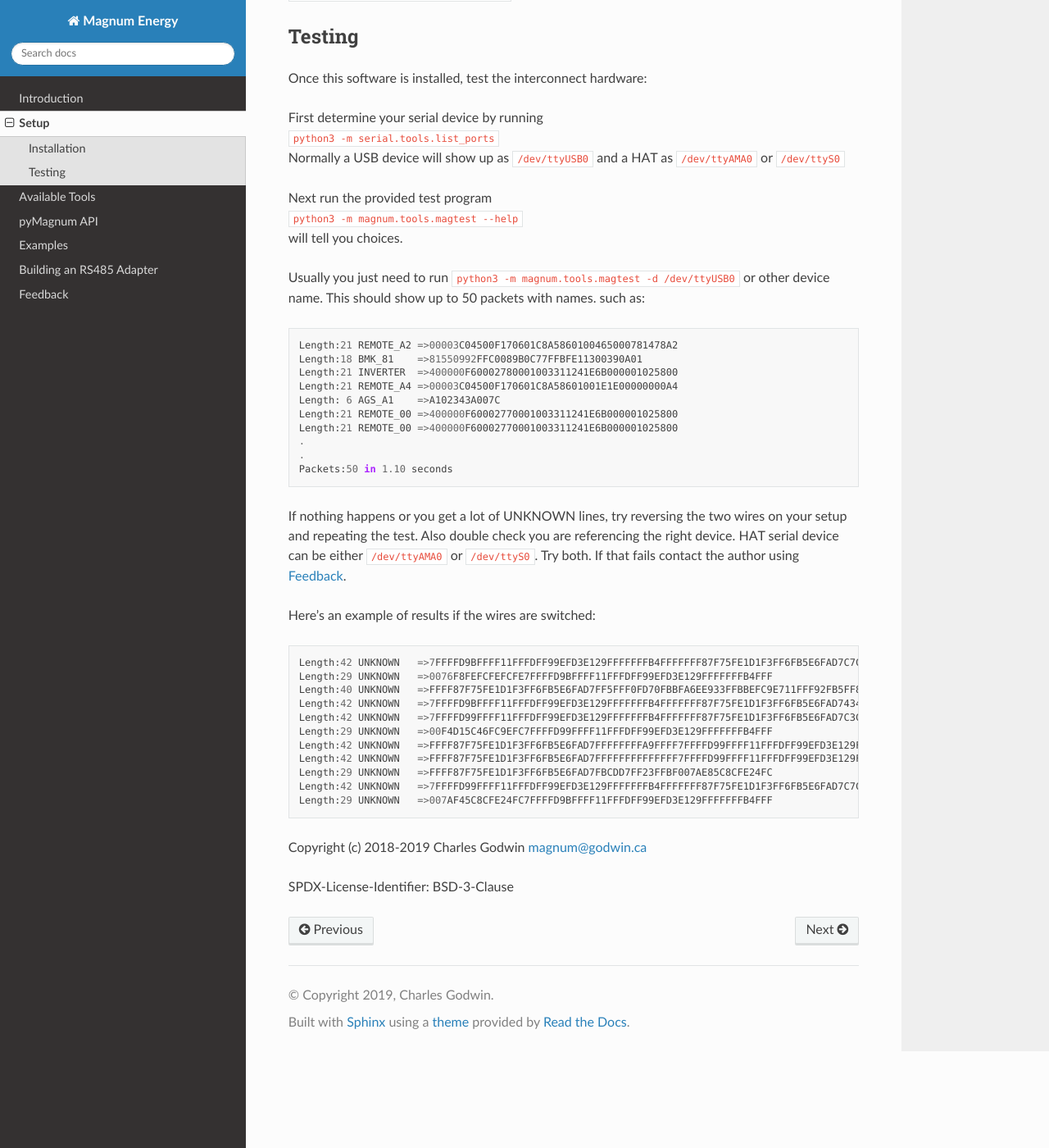
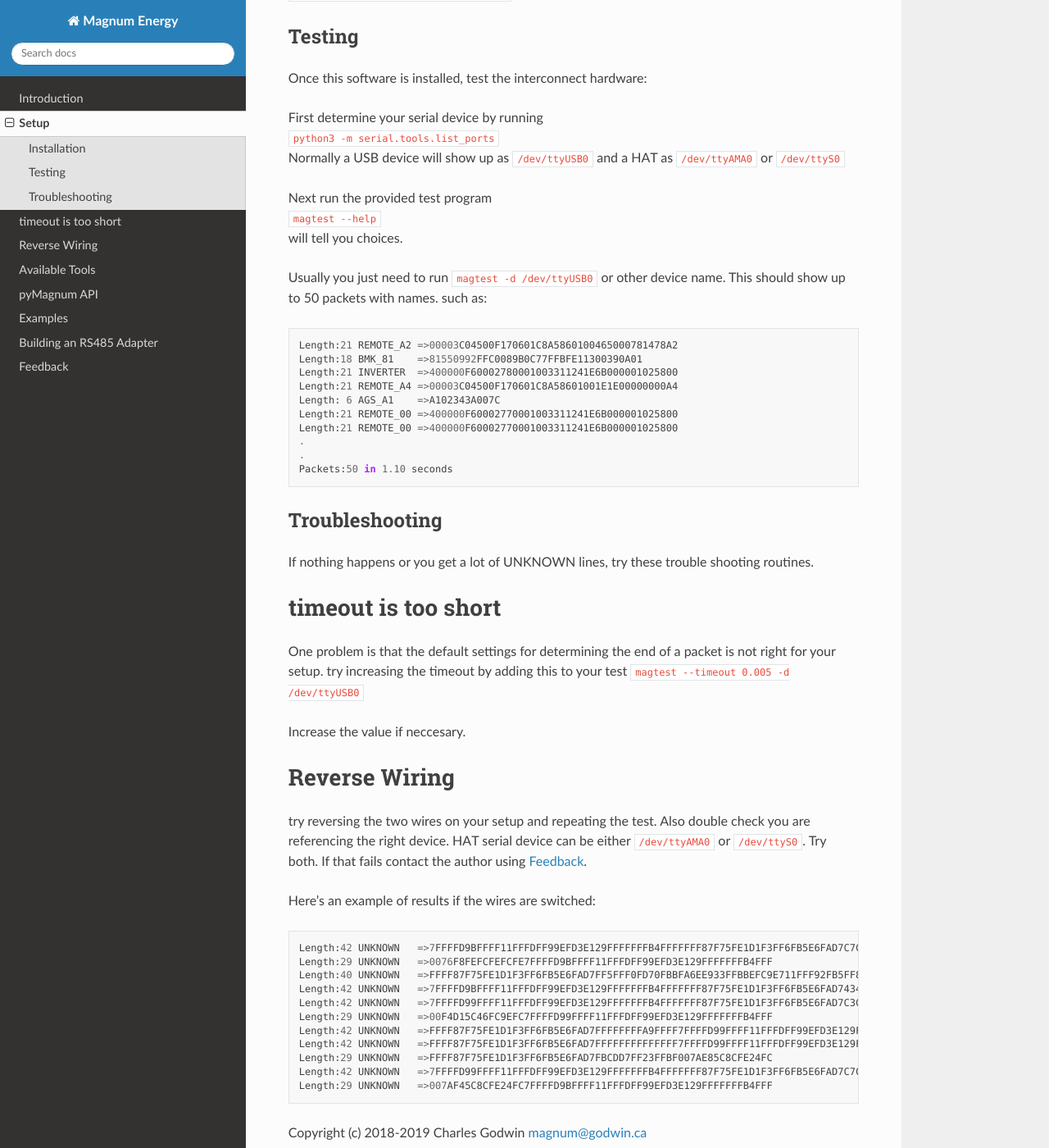
Before and after one commit to CharlesGodwin/pymagnum, a Sphinx documentation site: the page built from docs/installation.rst, in a window 1280 px wide and 1400 px high, scrolled down 505 px. Shown: the whole window at 82% size. Built offline with Sphinx 7.4.7 and the Read the Docs theme 2.0.0, drawn with Linux system fonts in a browser that asks for light colours.

```diff
--- a/CHANGES.rst
+++ b/CHANGES.rst
@@ -2,10 +2,12 @@
  pyMagnum Release Notes
 ========================
 
-Version 1.1     Pending
+Version 1.1     2019/12/08
 ---------------------------
 - Fixed issue #4 misinterpreting REMOTE_00 packet
 - Added a note in the documentation about emails relating to use of GitHub issues
+- Changed modules to script commands
+- Fixed problem with Python 3.5 timezone function
 
 Version 1.0     2019/11/05
 ---------------------------
--- a/docs/installation.rst
+++ b/docs/installation.rst
@@ -34,11 +34,11 @@ Once this software is installed, test the interconnect hardware:
   up as ``/dev/ttyUSB0`` and a HAT as ``/dev/ttyAMA0`` or ``/dev/ttyS0``
 
 | Next run the provided test program
-| ``python3 -m magnum.tools.magtest --help``
+| ``magtest --help``
 | will tell you choices.
 
 Usually you just need to run
-``python3 -m magnum.tools.magtest -d /dev/ttyUSB0`` or other device
+``magtest -d /dev/ttyUSB0`` or other device
 name.
 This should show up to 50 packets with names. such as: ::
 
@@ -53,8 +53,26 @@ This should show up to 50 packets with names. such as: ::
    .
    Packets:50 in 1.10 seconds
 
-If nothing happens or you get a lot of UNKNOWN lines, try reversing the
-two wires on your setup and repeating the test. Also double check you
+Troubleshooting
+===============
+
+
+If nothing happens or you get a lot of UNKNOWN lines, try these trouble shooting routines.
+
+timeout is too short
+--------------------
+
+One problem is that the default settings for determining the end of a packet
+is not right for your setup. try increasing the timeout by adding this to your test
+``magtest --timeout 0.005 -d /dev/ttyUSB0``
+
+Increase the value if neccesary.
+
+
+Reverse Wiring
+--------------
+
+try reversing the two wires on your setup and repeating the test. Also double check you
 are referencing the right device. HAT serial device can be either
 ``/dev/ttyAMA0`` or ``/dev/ttyS0``. Try both. If that fails contact the
 author using :ref:`feedback`.
@@ -73,6 +91,7 @@ Here’s an example of results if the wires are switched::
    Length:42 UNKNOWN   =>7FFFFD99FFFF11FFFDFF99EFD3E129FFFFFFFB4FFFFFFF87F75FE1D1F3FF6FB5E6FAD7C7C7F173C5D7BD
    Length:29 UNKNOWN   =>007AF45C8CFE24FC7FFFFD9BFFFF11FFFDFF99EFD3E129FFFFFFFB4FFF
 
+
 Copyright (c) 2018-2019 Charles Godwin magnum@godwin.ca
 
 SPDX-License-Identifier: BSD-3-Clause
--- a/magnum/__init__.py
+++ b/magnum/__init__.py
@@ -3,4 +3,4 @@
 #
 # SPDX-License-Identifier:    BSD-3-Clause
 #
-__version__="1.1b1"
+__version__="1.1.0"
```
Also changed, not shown: docs/tools.rst (+4 -5 lines).
